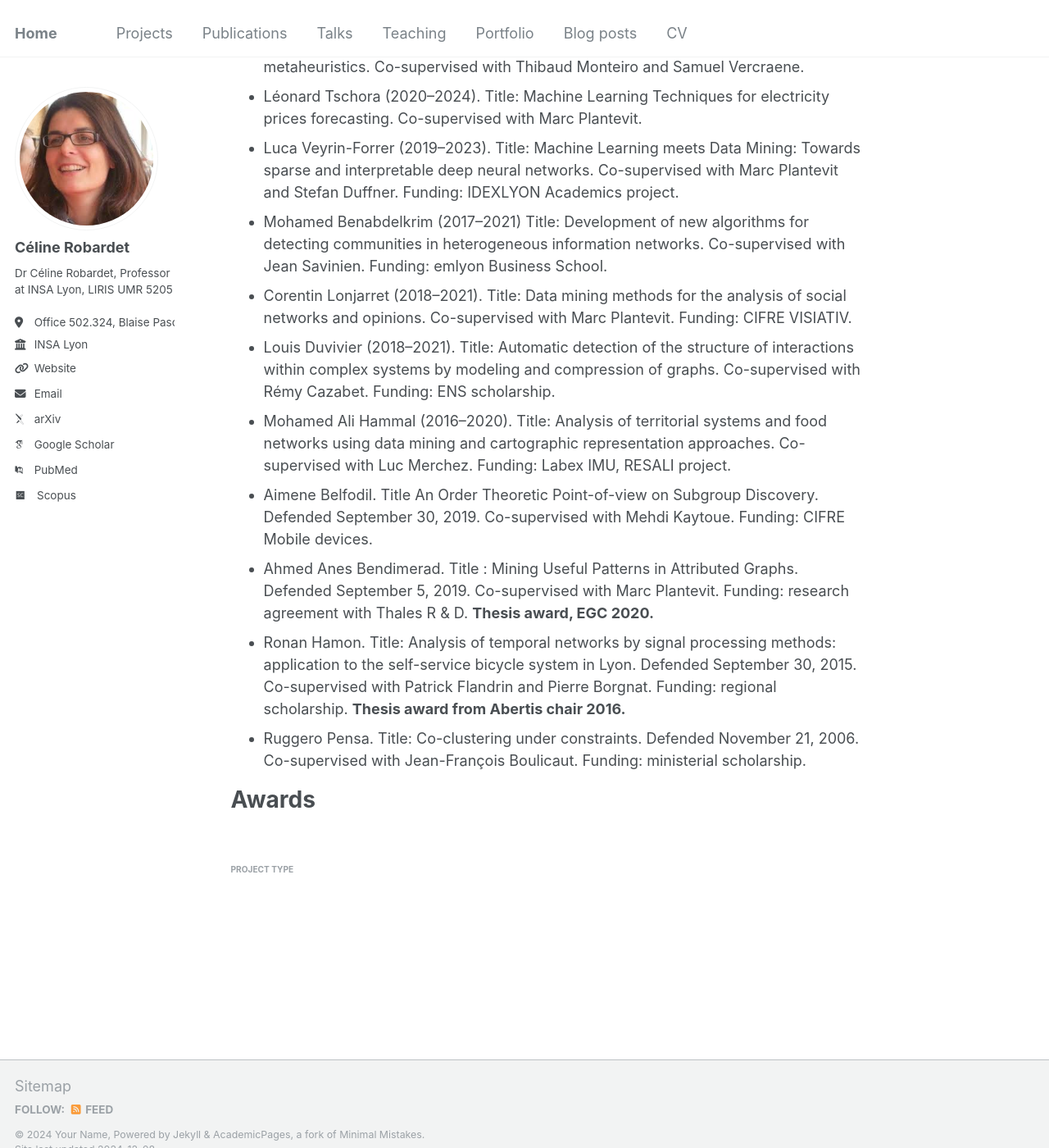
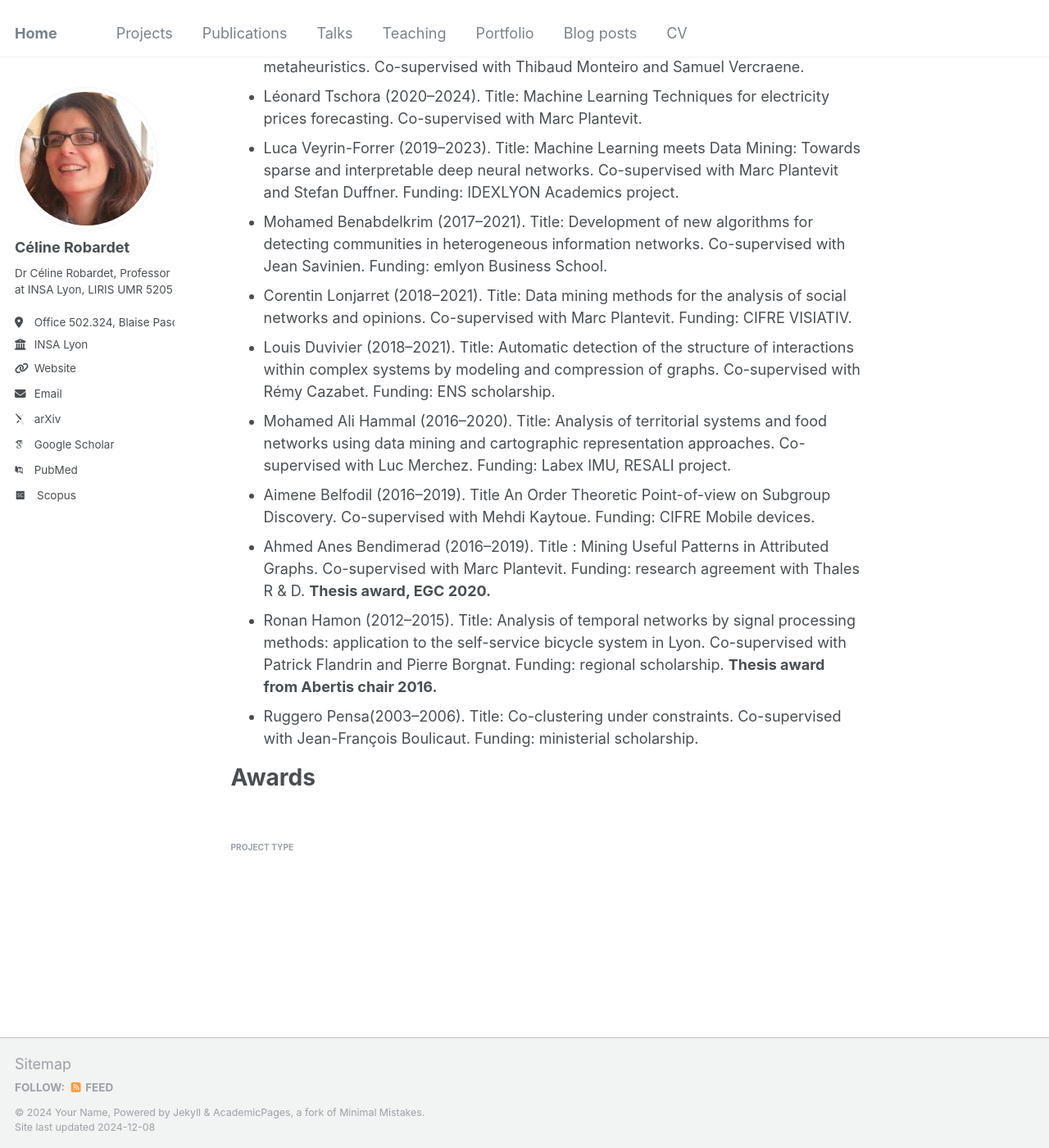
Before and after one commit to crobardet/crobardet.github.io, a Jekyll site: the page built from _pages/about.md, in a window 1280 px wide and 1400 px high, scrolled down 2166 px. Shown: the whole window at 82% size. Built offline with Jekyll 4.4.1, drawn with Linux system fonts in a browser that asks for light colours; some web fonts are replaced.

Commit message:
Update about.md

```diff
--- a/_pages/about.md
+++ b/_pages/about.md
@@ -67,14 +67,14 @@
 * Timothée Chane-Hai (2020--2023). Title: Machine learning guidance for metaheuristics. Co-supervised with Thibaud Monteiro and Samuel Vercraene.
 * Léonard Tschora (2020--2024). Title: Machine Learning Techniques for electricity prices forecasting. Co-supervised with Marc Plantevit.
 * Luca Veyrin-Forrer (2019--2023). Title: Machine Learning meets Data Mining: Towards sparse and interpretable deep neural networks. Co-supervised with Marc Plantevit and Stefan Duffner. Funding: IDEXLYON Academics project.
-* Mohamed Benabdelkrim (2017--2021) Title: Development of new algorithms for detecting communities in heterogeneous information networks. Co-supervised with Jean Savinien. Funding: emlyon Business School.
+* Mohamed Benabdelkrim (2017--2021). Title: Development of new algorithms for detecting communities in heterogeneous information networks. Co-supervised with Jean Savinien. Funding: emlyon Business School.
 * Corentin Lonjarret (2018--2021). Title: Data mining methods for the analysis of social networks and opinions. Co-supervised with Marc Plantevit. Funding: CIFRE VISIATIV.
 * Louis Duvivier (2018--2021). Title: Automatic detection of the structure of interactions within complex systems by modeling and compression of graphs. Co-supervised with Rémy Cazabet. Funding: ENS scholarship.
 * Mohamed Ali Hammal (2016--2020). Title: Analysis of territorial systems and food networks using data mining and cartographic representation approaches. Co-supervised with Luc Merchez. Funding: Labex IMU, RESALI project.
-* Aimene Belfodil. Title An Order Theoretic Point-of-view on Subgroup Discovery. Defended September 30, 2019. Co-supervised with Mehdi Kaytoue. Funding: CIFRE Mobile devices.
-* Ahmed Anes Bendimerad. Title : Mining Useful Patterns in Attributed Graphs. Defended September 5, 2019. Co-supervised with Marc Plantevit. Funding: research agreement with Thales R & D. <b>Thesis award, EGC 2020.</b>
-* Ronan Hamon. Title: Analysis of temporal networks by signal processing methods: application to the self-service bicycle system in Lyon. Defended September 30, 2015. Co-supervised with Patrick Flandrin and Pierre Borgnat. Funding: regional scholarship. <b>Thesis award from Abertis chair 2016.</b>
-* Ruggero Pensa. Title: Co-clustering under constraints. Defended November 21, 2006. Co-supervised with Jean-François Boulicaut. Funding: ministerial scholarship.
+* Aimene Belfodil (2016--2019). Title An Order Theoretic Point-of-view on Subgroup Discovery. Co-supervised with Mehdi Kaytoue. Funding: CIFRE Mobile devices.
+* Ahmed Anes Bendimerad (2016--2019). Title : Mining Useful Patterns in Attributed Graphs. Co-supervised with Marc Plantevit. Funding: research agreement with Thales R & D. <b>Thesis award, EGC 2020.</b>
+* Ronan Hamon (2012--2015). Title: Analysis of temporal networks by signal processing methods: application to the self-service bicycle system in Lyon. Co-supervised with Patrick Flandrin and Pierre Borgnat. Funding: regional scholarship. <b>Thesis award from Abertis chair 2016.</b>
+* Ruggero Pensa(2003--2006). Title: Co-clustering under constraints. Co-supervised with Jean-François Boulicaut. Funding: ministerial scholarship.
 
 
 
```
